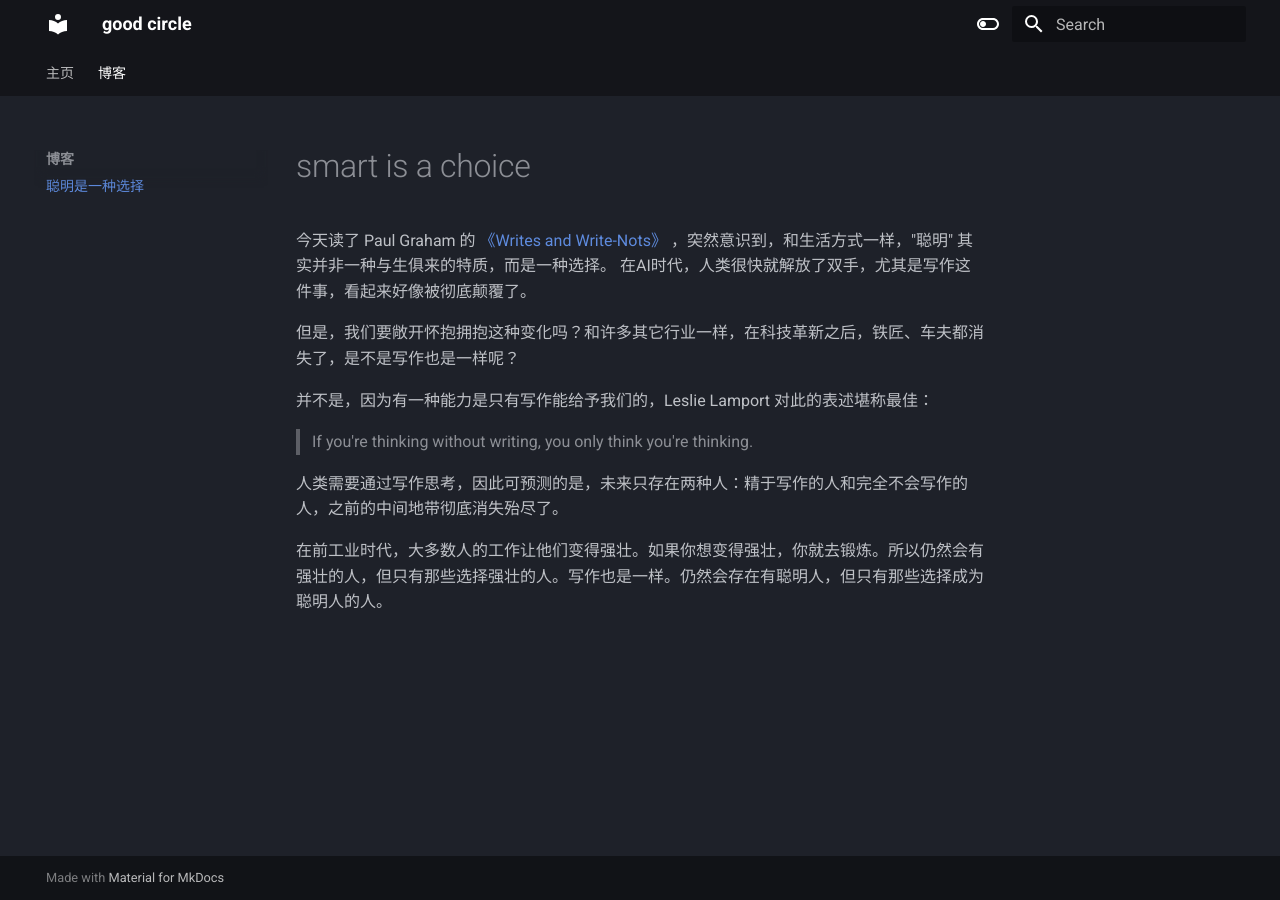
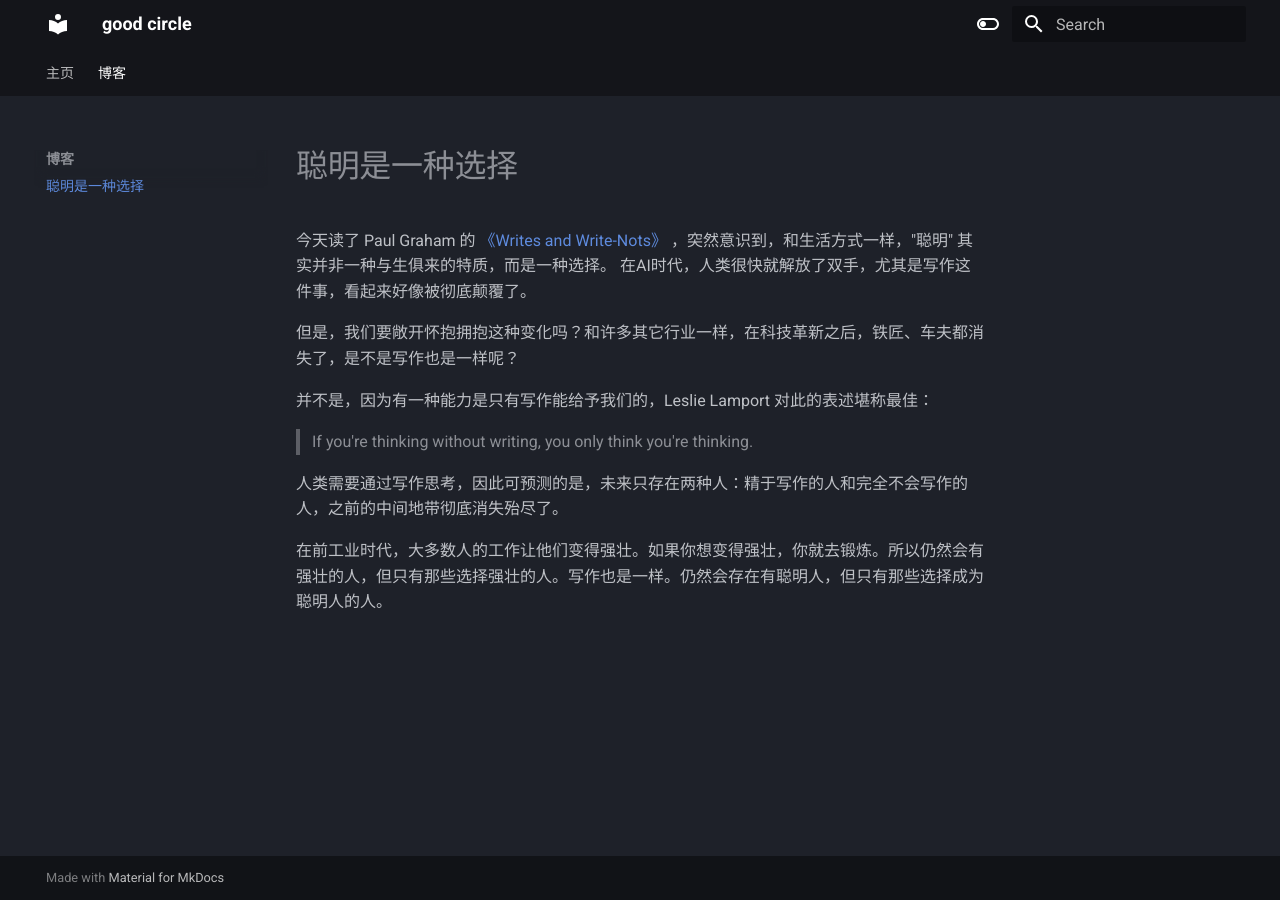
Before and after one commit to goodCircle/goodCircle.github.io, an MkDocs documentation site: the page built from docs/blog/smart_is_a_choice.md, in a window 1280 px wide. Built offline with MkDocs 1.6.1 and Material for MkDocs 9.7.7, drawn with Linux system fonts in a browser that asks for light colours.

Commit message:
add article

```diff
--- a/docs/blog/smart_is_a_choice.md
+++ b/docs/blog/smart_is_a_choice.md
@@ -1,4 +1,4 @@
-# smart is a choice
+# 聪明是一种选择
 
 今天读了 Paul Graham
 的 [《Writes and Write-Nots》](https://paulgraham.com/writes.html?continueFlag=93ed27cd2cd725fa5a9c89ebaee07304)
```
Also changed, not shown: docs/about.md (deleted, +0 -3 lines), docs/index.md (+0 -1 lines).
